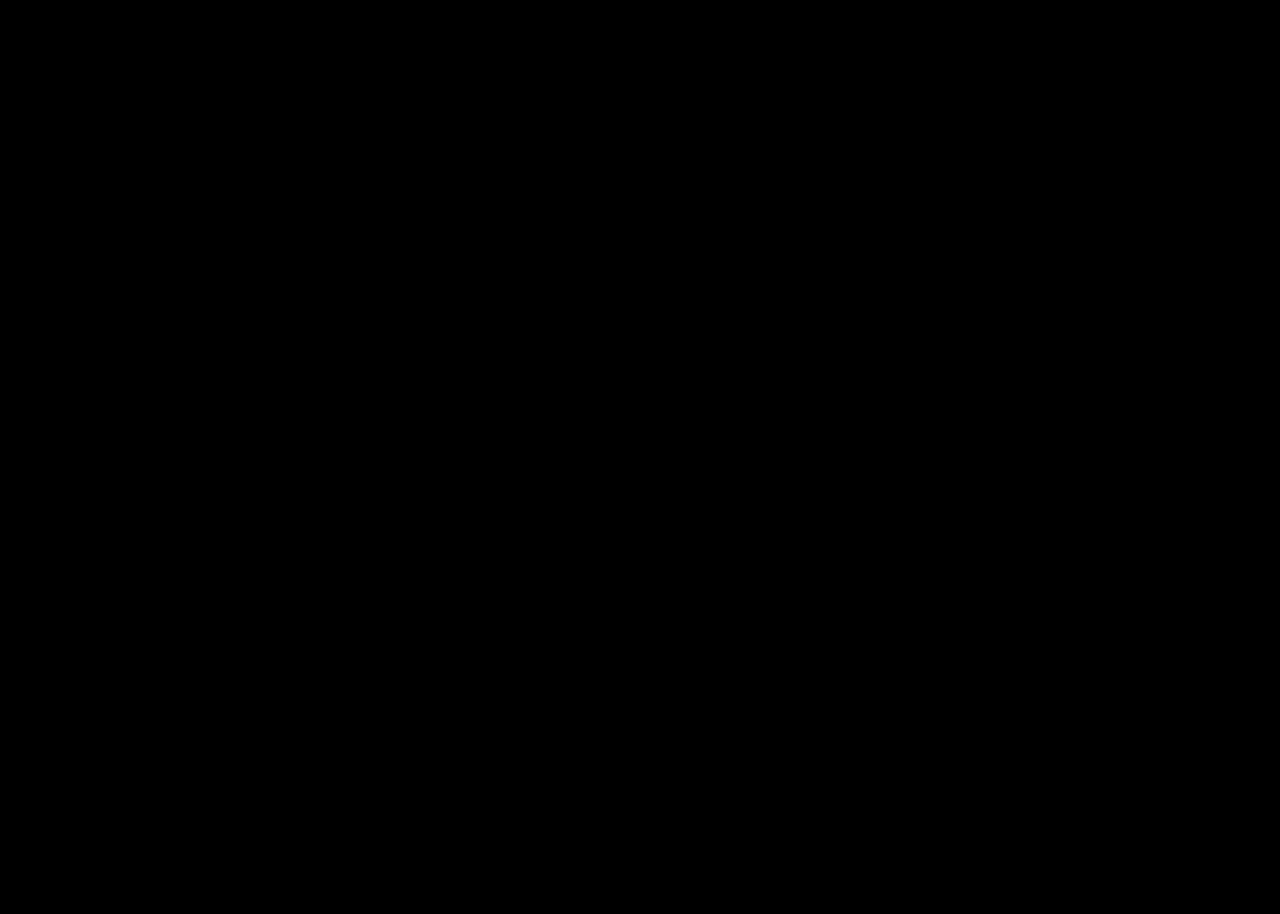
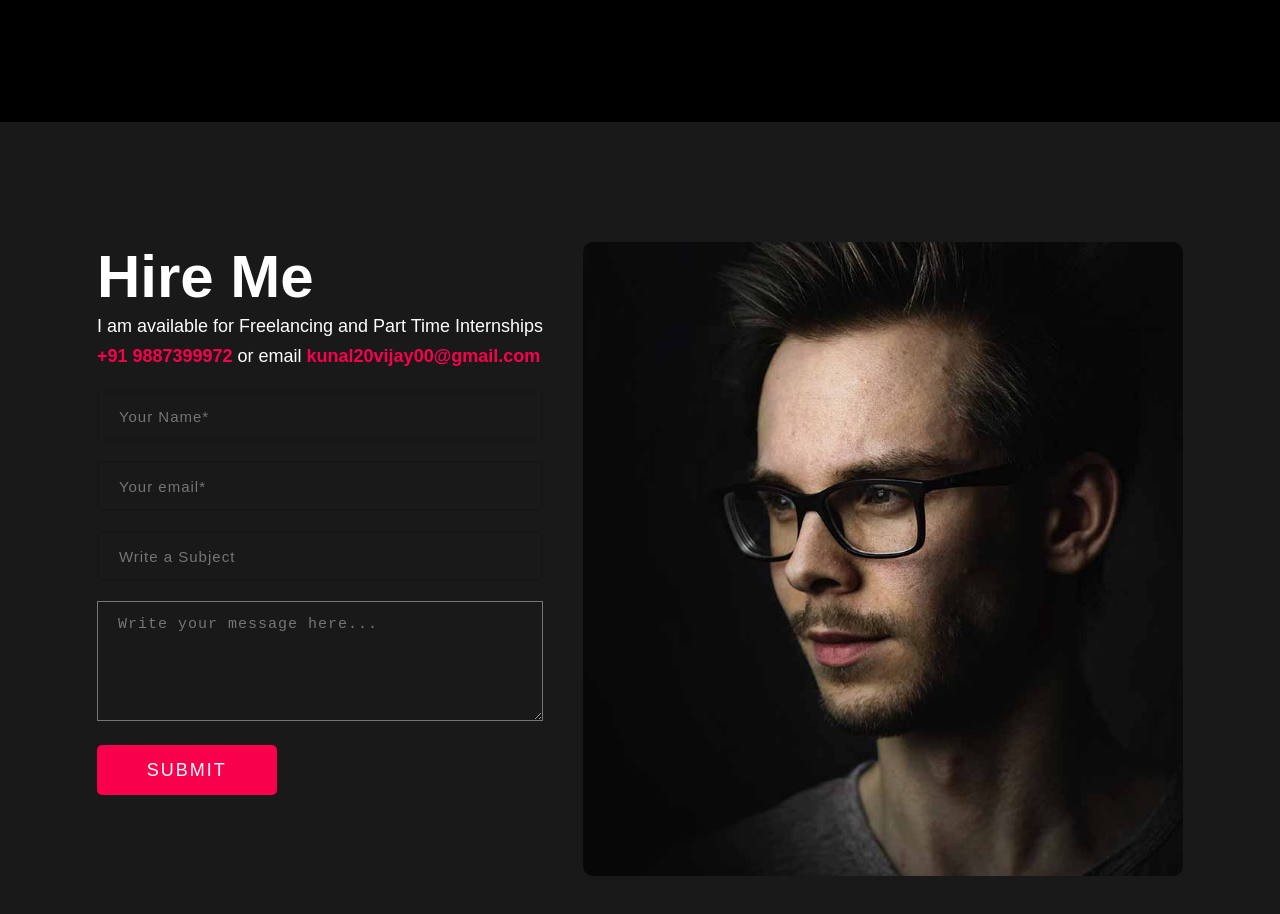
Before and after one commit to Kunal-Vijay/Kunal-Vijay.github.io, a React (Create React App) app: page / in a window 1280 px wide. Shown: the part 4425-5339 px from the top of the page. Before the commit the page ends 4547 px from the top, so only its background shows below. Built offline with nearby package versions, Linux system fonts and the light colour scheme.

Commit message:
contact section

```diff
--- a/src/App.js
+++ b/src/App.js
@@ -4,6 +4,7 @@
 import Services from './Services';
 import Project from './Project';
 import Blog from './Blog';
+import Contact from './Contact';
 
 function App() {
   return (
@@ -13,6 +14,7 @@
       <Services />
       <Project/>
       <Blog/>
+      <Contact/>
     </div>
   );
 }
--- /dev/null
+++ b/src/Contact.css
@@ -0,0 +1,56 @@
+.contact{
+    background-color: #191919;
+}
+
+h1.hire__text{
+    font-size: 60px;
+}
+
+p.hire__text{
+    font-size: 18px;
+    line-height: 30px;
+    color:rgba(29,29,36,.75);
+    font-weight: 400;
+}
+
+img.contact__img{
+    width: 100%;
+    height: 100%;
+    overflow: hidden;
+    border-radius: 10px;
+}
+
+input.contact{
+    display: block;
+    width: 100%;
+    padding: 0 20px;
+    border: 2px solid rgba(0,0,0,.1);
+    border-radius: 5px;
+    -webkit-transition: all .3s ease;
+    transition: all .3s ease;
+    height: 50px;
+    line-height: 46px;
+    margin: 20px 0px;
+    outline:none;
+    color: #fff;
+    font-size: 15px;
+    letter-spacing: 1px;
+    background: none;
+    border: 2px solid hsla(0%,0%,100%,0.2);
+}
+
+textarea#message{
+    color: #fff;
+    font-size: 15px;
+    letter-spacing: 1px;
+    background: none;
+    border: 2px solid hsla(0%,0%,100%,0.2);
+    line-height: 46px;
+    padding: 0px 20px;
+    height: 120px;
+    width: 100%;
+}
+
+button.btn.contact.pointer{
+    margin: 20px 0px;
+}
--- /dev/null
+++ b/src/Contact.js
@@ -0,0 +1,34 @@
+import React from 'react';
+import "./Contact.css";
+import "./App.css";
+import contactImg from './img/about-9.jpg';
+
+function Contact() {
+    return (
+        <div className="contact component__space">
+            <div className="row">
+                <div className="col__2">
+                    <div className="contact__box">
+                        <div className="contact__meta">
+                            <h1 className="hire__text">Hire Me</h1>
+                            <p className="hire__text white">I am available for Freelancing and Part Time Internships</p>
+                            <p className="hire__text white"><strong>+91 9887399972</strong> or email <strong>kunal20vijay00@gmail.com</strong></p>
+                        </div>
+                        <div className="input__box">
+                            <input type="text" className="contact name" placeholder='Your Name*' />
+                            <input type="text" className="contact email" placeholder='Your email*' />
+                            <input type="text" className="contact subject" placeholder='Write a Subject' />
+                            <textarea name="message" id="message" placeholder='Write your message here...'></textarea>
+                            <button className="btn pointer contact" type='submit'>Submit</button>
+                        </div>
+                    </div>
+                </div>
+                <div className="col__2">
+                    <img src={contactImg} className="contact__img" alt="contact_img" />
+                </div>
+            </div>
+        </div>
+    )
+}
+
+export default Contact
```
